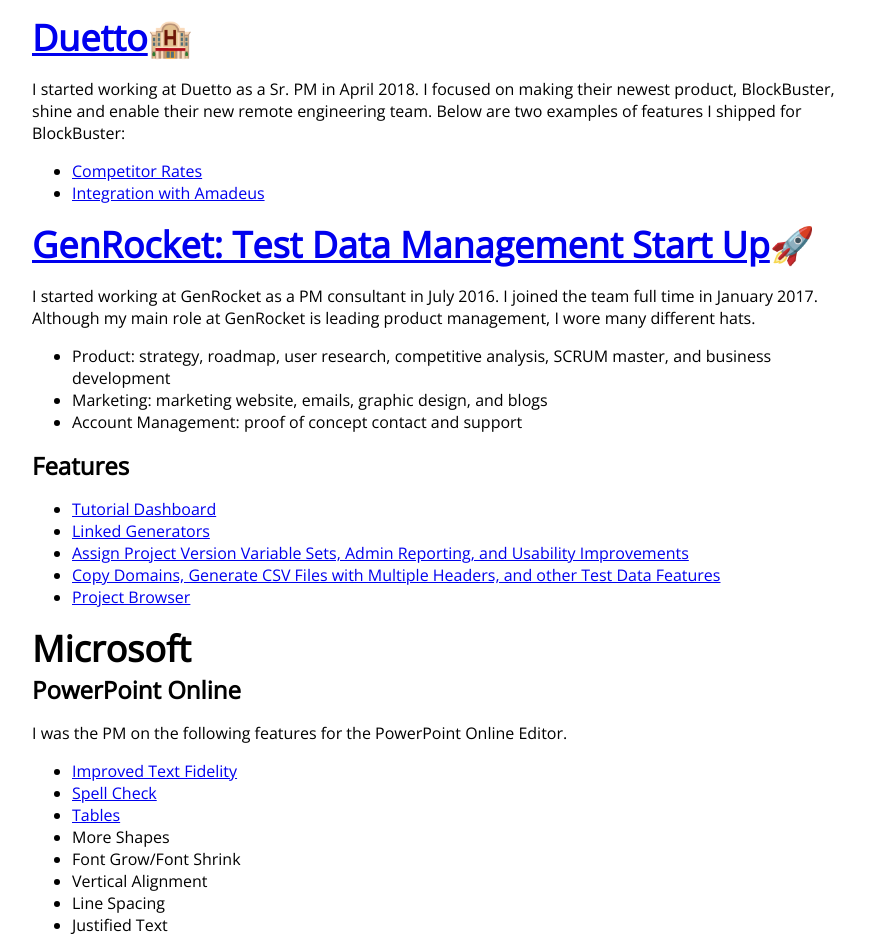
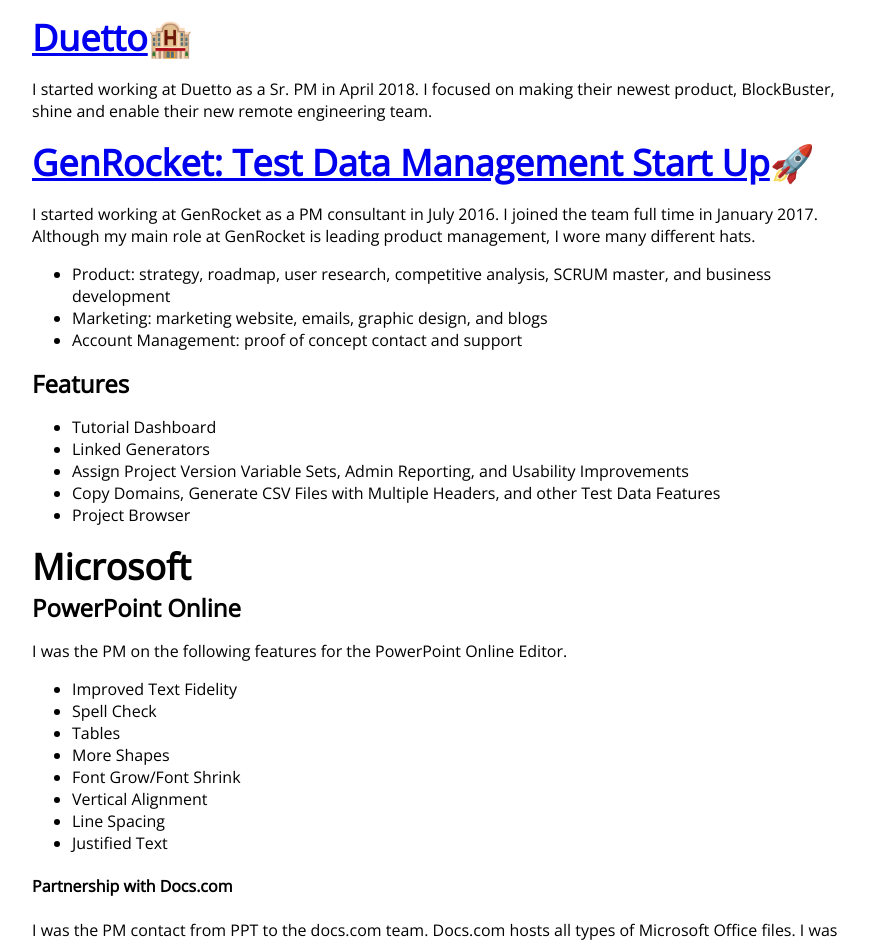
Before and after one commit to schisa/portfolio, a plain HTML site: page pm.html in a window 1280 px wide. Shown: the part 442-1382 px from the top of the page, without its empty margins (192-1073 px from the left). Drawn offline with nearby package versions, Linux system fonts and the light colour scheme.

Commit message:
Update pm.html

```diff
--- a/pm.html
+++ b/pm.html
@@ -50,11 +50,7 @@ customer-facing feature release from Botkeeper in a year: <a href="https://www.b
 		</section>
 		<section>
 			<h2><a href="https://www.duettocloud.com/">Duetto</a>🏨</h2>
-			<p>I started working at Duetto as a Sr. PM in April 2018. I focused on making their newest product, BlockBuster, shine and enable their new remote engineering team. Below are two examples of features I shipped for BlockBuster:</p>
-			<ul>
-				<li><a href="https://youtu.be/zOfXpXAGwls">Competitor Rates</a></li>
-				<li><a href="https://www.youtube.com/watch?v=d7yJQMNYUUw">Integration with Amadeus</a>
-			</ul>
+			<p>I started working at Duetto as a Sr. PM in April 2018. I focused on making their newest product, BlockBuster, shine and enable their new remote engineering team.</p>
 		</section>
 		<section>
 			<h2><a href="https://www.genrocket.com"/> GenRocket: Test Data Management Start Up</a>🚀</h2>
@@ -66,21 +62,21 @@ customer-facing feature release from Botkeeper in a year: <a href="https://www.b
 			</ul>
 			<h3>Features</h3>
 			<ul>
-				<li><a href="https://genrocket.freshdesk.com/support/discussions/topics/19000000193">Tutorial Dashboard</a></li>
-				<li><a href="https://genrocket.freshdesk.com/support/discussions/topics/19000015700">Linked Generators</a></li>
-				<li><a href="https://www.genrocket.com/assign-project-version-variable-sets-admin-reporting-and-usability-improvements/">Assign Project Version Variable Sets, Admin Reporting, and Usability Improvements</a></li>
-				<li><a href="https://www.genrocket.com/2570-2/">Copy Domains, Generate CSV Files with Multiple Headers, and other Test Data Features</li>
-				<li><a href="https://www.genrocket.com/project-browser-for-easier-test-data-generation/">Project Browser</a></li>
+				<li>Tutorial Dashboard</li>
+				<li>Linked Generators</li>
+				<li>Assign Project Version Variable Sets, Admin Reporting, and Usability Improvements</li>
+				<li>Copy Domains, Generate CSV Files with Multiple Headers, and other Test Data Features</li>
+				<li>Project Browser</li>
 			</ul>
 		</section>
 		<section>
-			<h2>Microsoft </h2>
+			<h2>Microsoft</h2>
 			<h3>PowerPoint Online</h3>
 			<p>I was the PM on the following features for the PowerPoint Online Editor.</p>
 			<ul>
-				<li><a href="https://blogs.office.com/2014/04/14/more-office-online-commenting-printing-tell-me-and-more/" target="_blank">Improved Text Fidelity</li>
-				<li><a href="https://blogs.office.com/2014/10/08/post-title-improved-spell-check-powerpoint-online/" target="_blank">Spell Check</a></li>
-				<li><a href="https://blogs.office.com/2015/06/24/office-online-makes-formatting-easy/" target="_blank">Tables</a></li>
+				<li>Improved Text Fidelity</li>
+				<li>Spell Check</li>
+				<li>Tables</li>
 				<li>More Shapes</li>
 				<li>Font Grow/Font Shrink</li>
 				<li>Vertical Alignment</li>
@@ -119,8 +115,8 @@ customer-facing feature release from Botkeeper in a year: <a href="https://www.b
 		<hr>
 		<section>
 			<h2><a>Hackathons</a></h2>
-			<h3>Protohack</h3>
-			<p>From the <a href="http://www.protohack.org/"> protohack site</a>: ProtoHack requires no coding. Instead you’ll be using prototyping tools, drag and drop editors, mockups, wireframes and anything else you think of to visually demo your idea on stage. Competitors will work in teams (up to 5) or solo. You have 9 hours to prototype your idea and then you’ll present on stage.</p>
+			<h3>Protohack: 2016</h3>
+			<p>From the protohack site: ProtoHack requires no coding. Instead you’ll be using prototyping tools, drag and drop editors, mockups, wireframes and anything else you think of to visually demo your idea on stage. Competitors will work in teams (up to 5) or solo. You have 9 hours to prototype your idea and then you’ll present on stage.</p>
 			<ul><li><a href="brewster.html">Brewster</a></li></ul>
 		</section>
 		<hr>
```
